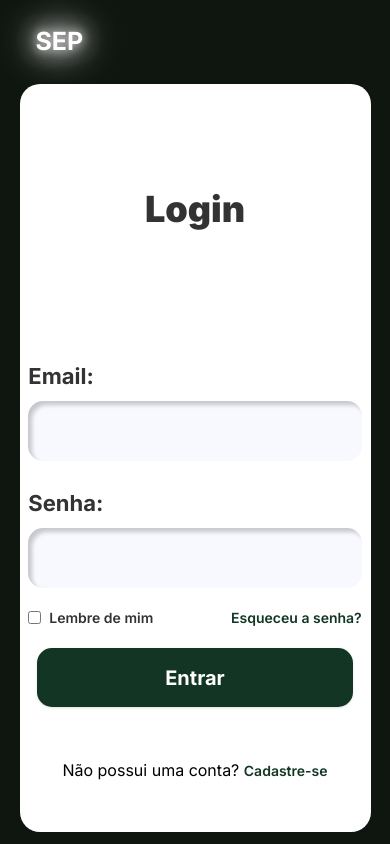
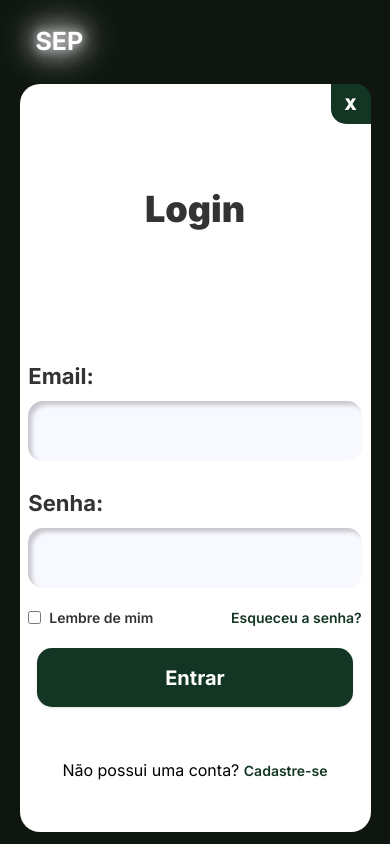
Before and after one commit to TiagoMagBorges/SEP-Gerenciador-Aulas, a Next.js app: page /login in a window 390 px wide. Built offline with nearby package versions, Linux system fonts and the light colour scheme.

Commit message:
feat(login): finished login mobile UI

```diff
--- a/src/components/login/LoginForm.js
+++ b/src/components/login/LoginForm.js
@@ -28,8 +28,12 @@ export default function LoginForm({setIsLogin}) {
         <section
             className="w-[100%] md:w-6/12 xl:w-4/12 h-[100%] rounded-[15px] md:rounded-tl-[20px] md:rounded-bl-[20px] flex flex-col">
 
-            <div className="flex-[4] rounded-tl-[15px] md:rounded-tl-[20px] content-center text-center">
+            <div className="flex-[4] rounded-tl-[15px] md:rounded-tl-[20px] content-center text-center relative">
                 <h1 className="text-4xl md:text-5xl font-extrabold text-[#333] font-inter">Login</h1>
+                <button onClick={() => window.location.href = '/'}
+                    className="md:hidden absolute top-0 right-0 bg-[#123524] text-white font-black rounded-tr-[15px] rounded-bl-[15px] w-10 h-10">
+                    X
+                </button>
             </div>
             <form className="flex-[6] flex flex-col items-center" onSubmit={handleSubmit}>
 
--- a/src/pages/login.js
+++ b/src/pages/login.js
@@ -11,6 +11,8 @@ export default function Login() {
         <div className={'main-background'}>
             <header className={'w-[90vw] h-[10vh] lg:w-[95vw] flex justify-between items-center text-white p-4'}>
                 <Logo />
+
+                <Link href={'/'} className="hidden md:block content-center text-center text-white font-bold">Página Inicial</Link>
             </header>
 
             <main className="w-[90vw] h-[89vh] lg:w-[95vw] bg-white rounded-[20px] mb-3 flex flex-col md:flex-row">
```
